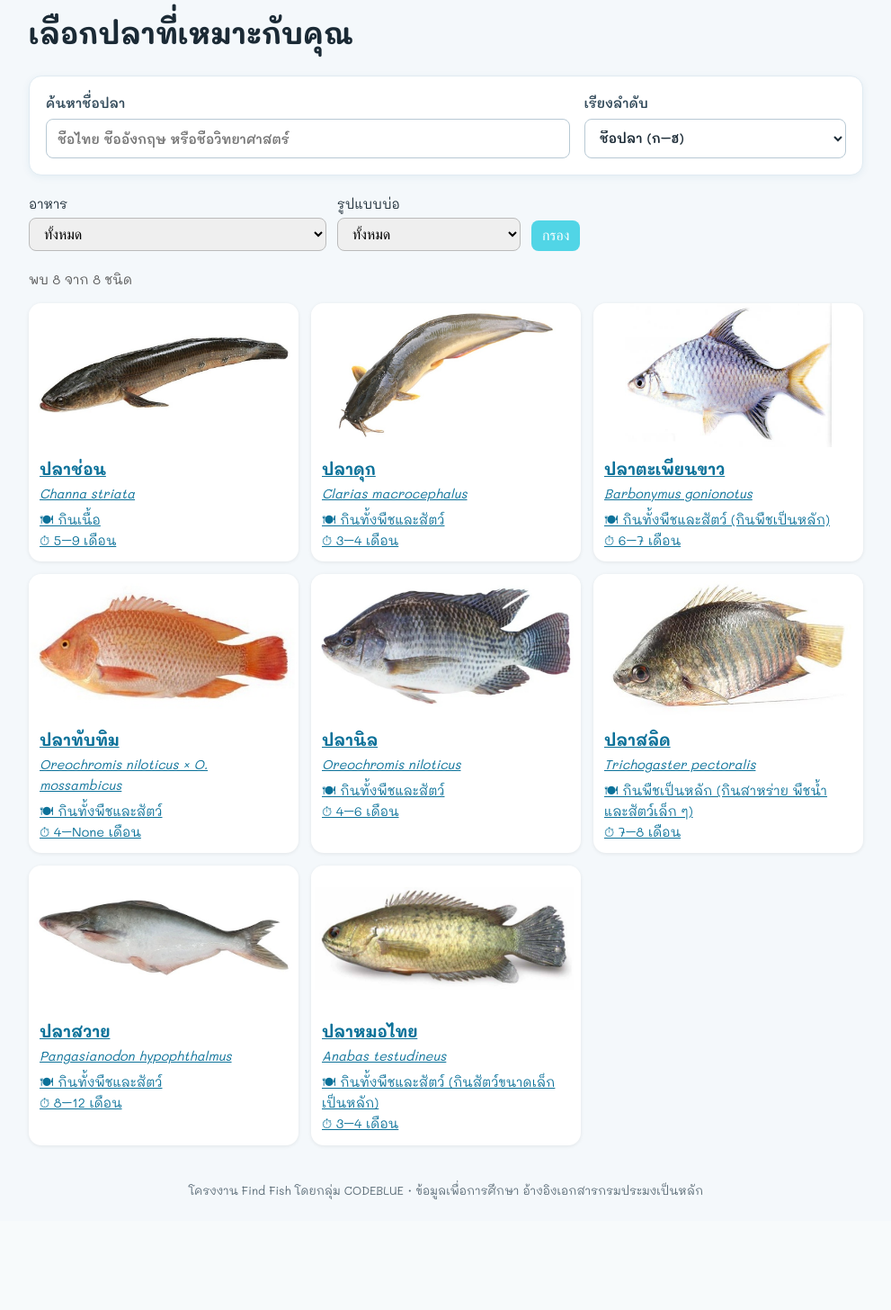
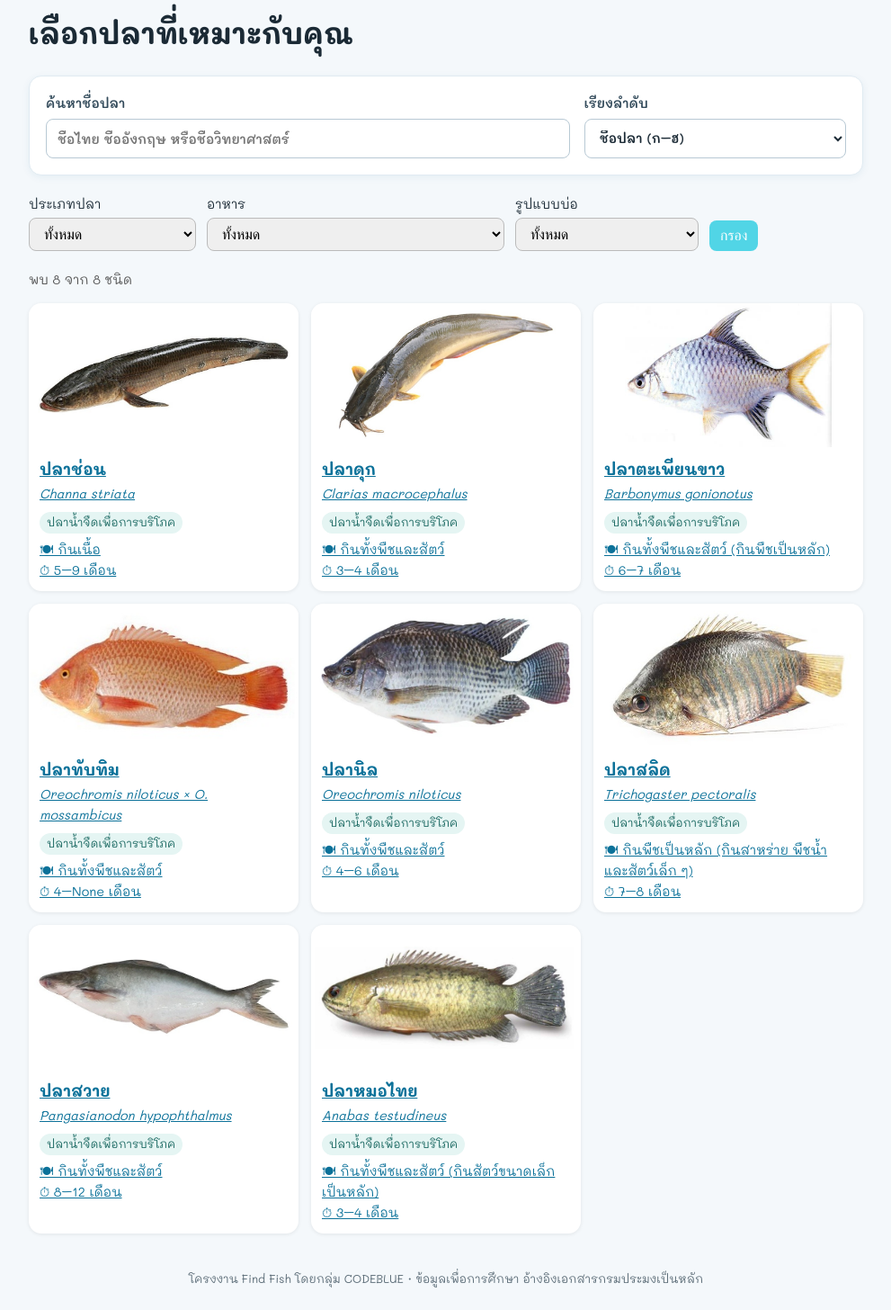
Before and after one commit to GaaFiw/find-fish, a Flask app: page /filter in a window 1280 px wide. Shown: the part 114-1570 px from the top of the page at 90% size, without its empty margins (144-1135 px from the left). Before the commit the page ends 1448 px from the top, so only its background shows below. Run offline with Flask 3, Linux system fonts and the light colour scheme.

Commit message:
Add fish category filtering
Co-authored-by: Copilot <223556219+Copilot@users.noreply.github.com>

```diff
--- a/app.py
+++ b/app.py
@@ -229,28 +229,35 @@ def index():
 @app.route("/filter")
 def filterpage():
     """หน้าเลือกกรองปลา"""
-    fishes = load_fish()
+    all_fishes = load_fish()
+    fishes = all_fishes
+    selected_category = (request.args.get("category") or "").strip()
     selected_food = (request.args.get("food") or "").strip()
     selected_pond = (request.args.get("pond") or "").strip()
 
+    if selected_category:
+        fishes = [fish for fish in fishes if fish.get("category") == selected_category]
     if selected_food:
         fishes = [fish for fish in fishes if (fish.get("food") or {}).get("type") == selected_food]
     if selected_pond:
         fishes = [fish for fish in fishes if selected_pond in pond_list(fish)]
 
+    categories = ["ปลาสวยงามน้ำจืด", "ปลาน้ำจืดเพื่อการบริโภค"]
     food_types = sorted(
         {
             (fish.get("food") or {}).get("type")
-            for fish in load_fish()
+            for fish in all_fishes
             if (fish.get("food") or {}).get("type")
         }
     )
-    pond_types = sorted({pond for fish in load_fish() for pond in pond_list(fish)})
+    pond_types = sorted({pond for fish in all_fishes for pond in pond_list(fish)})
 
     return render_template(
         "filter.html",
         fishes=fishes,
-        total=len(load_fish()),
+        total=len(all_fishes),
+        categories=categories,
+        selected_category=selected_category,
         food_types=food_types,
         pond_types=pond_types,
         selected_food=selected_food,
--- a/data/chon.json
+++ b/data/chon.json
@@ -1,5 +1,6 @@
 {
   "id": "chon",
+  "category": "ปลาน้ำจืดเพื่อการบริโภค",
   "name_th": "ปลาช่อน",
   "name_en": "Striped snakehead / Common snakehead",
   "name_sci": "Channa striata",
--- a/data/duk.json
+++ b/data/duk.json
@@ -1,5 +1,6 @@
 {
   "id": "duk",
+  "category": "ปลาน้ำจืดเพื่อการบริโภค",
   "name_th": "ปลาดุก",
   "name_en": "",
   "name_sci": "Clarias macrocephalus",
--- a/data/mor.json
+++ b/data/mor.json
@@ -1,5 +1,6 @@
 {
   "id": "mor",
+  "category": "ปลาน้ำจืดเพื่อการบริโภค",
   "name_th": "ปลาหมอไทย",
   "name_en": "Climbing perch",
   "name_sci": "Anabas testudineus",
--- a/data/nil.json
+++ b/data/nil.json
@@ -1,5 +1,6 @@
 {
   "id": "nil",
+  "category": "ปลาน้ำจืดเพื่อการบริโภค",
   "name_th": "ปลานิล",
   "name_en": "Nile tilapia",
   "name_sci": "Oreochromis niloticus",
--- a/data/salid.json
+++ b/data/salid.json
@@ -1,5 +1,6 @@
 {
   "id": "salid",
+  "category": "ปลาน้ำจืดเพื่อการบริโภค",
   "name_th": "ปลาสลิด",
   "name_en": "Snakeskin gourami",
   "name_sci": "Trichogaster pectoralis",
--- a/data/sawai.json
+++ b/data/sawai.json
@@ -1,5 +1,6 @@
 {
   "id": "sawai",
+  "category": "ปลาน้ำจืดเพื่อการบริโภค",
   "name_th": "ปลาสวาย",
   "name_en": "Iridescent shark / Striped catfish",
   "name_sci": "Pangasianodon hypophthalmus",
--- a/data/tapian.json
+++ b/data/tapian.json
@@ -1,5 +1,6 @@
 {
   "id": "tapian",
+  "category": "ปลาน้ำจืดเพื่อการบริโภค",
   "name_th": "ปลาตะเพียนขาว",
   "name_en": "Java barb / Silver barb",
   "name_sci": "Barbonymus gonionotus",
--- a/data/tubtim.json
+++ b/data/tubtim.json
@@ -1,5 +1,6 @@
 {
   "id": "tubtim",
+  "category": "ปลาน้ำจืดเพื่อการบริโภค",
   "name_th": "ปลาทับทิม",
   "name_en": "Red tilapia",
   "name_sci": "Oreochromis niloticus × O. mossambicus",
--- a/static/css/style.css
+++ b/static/css/style.css
@@ -32,6 +32,7 @@ body {
 .img-placeholder { background: #d7e3ec; color: #4a6072; display: flex; align-items: center; justify-content: center; font-weight: 600; }
 .img-placeholder.large { height: 220px; border-radius: 12px; }
 .fish-grid .card h3 { margin: 10px 12px 2px; color: #0B7199; font-size: 1.1rem; }
+.fish-category { display: inline-block; margin: 0 12px 6px; padding: 2px 8px; border-radius: 999px; background: #e5f5f3; color: #17665f; font-size: 0.78rem; }
 .card-body { padding: 12px 14px; }
 .card-body h2 { margin: 0 0 2px; font-size: 1.1rem; }
 .fish-grid .card .sci { margin: 0 12px 6px; color: #0B7199; }
--- a/templates/_card.html
+++ b/templates/_card.html
@@ -12,6 +12,7 @@
   {% endif %}
   <h3>{{ fish.name_th }}</h3>
   <p class="sci">{{ fish.name_sci }}</p>
+  {% if fish.category %}<p class="fish-category">{{ fish.category }}</p>{% endif %}
   <p class="meta">
     {% if fish.food and fish.food.type %}🍽 {{ fish.food.type }}<br>{% endif %}
     {% if fish.duration and (fish.duration.months_min or fish.duration.months_max) %}
--- a/templates/filter.html
+++ b/templates/filter.html
@@ -26,6 +26,15 @@
 
 <!-- method="get" → ค่าที่เลือกไปอยู่ใน URL แชร์ลิงก์ผลลัพธ์ให้เพื่อนได้ -->
 <form class="filter-form" method="get" action="{{ url_for('filterpage') }}">
+  <label>ประเภทปลา
+    <select name="category">
+      <option value="">ทั้งหมด</option>
+      {% for category in categories %}
+      <option value="{{ category }}" {% if category == selected_category %}selected{% endif %}>{{ category }}</option>
+      {% endfor %}
+    </select>
+  </label>
+
   <label>อาหาร
     <select name="food">
       <option value="">ทั้งหมด</option>
@@ -45,7 +54,7 @@
   </label>
 
   <button type="submit">กรอง</button>
-  {% if selected_food or selected_pond %}
+  {% if selected_category or selected_food or selected_pond %}
   <a class="clear" href="{{ url_for('filterpage') }}">ล้างตัวกรอง</a>
   {% endif %}
 </form>
```
Also changed, not shown: README.md.
